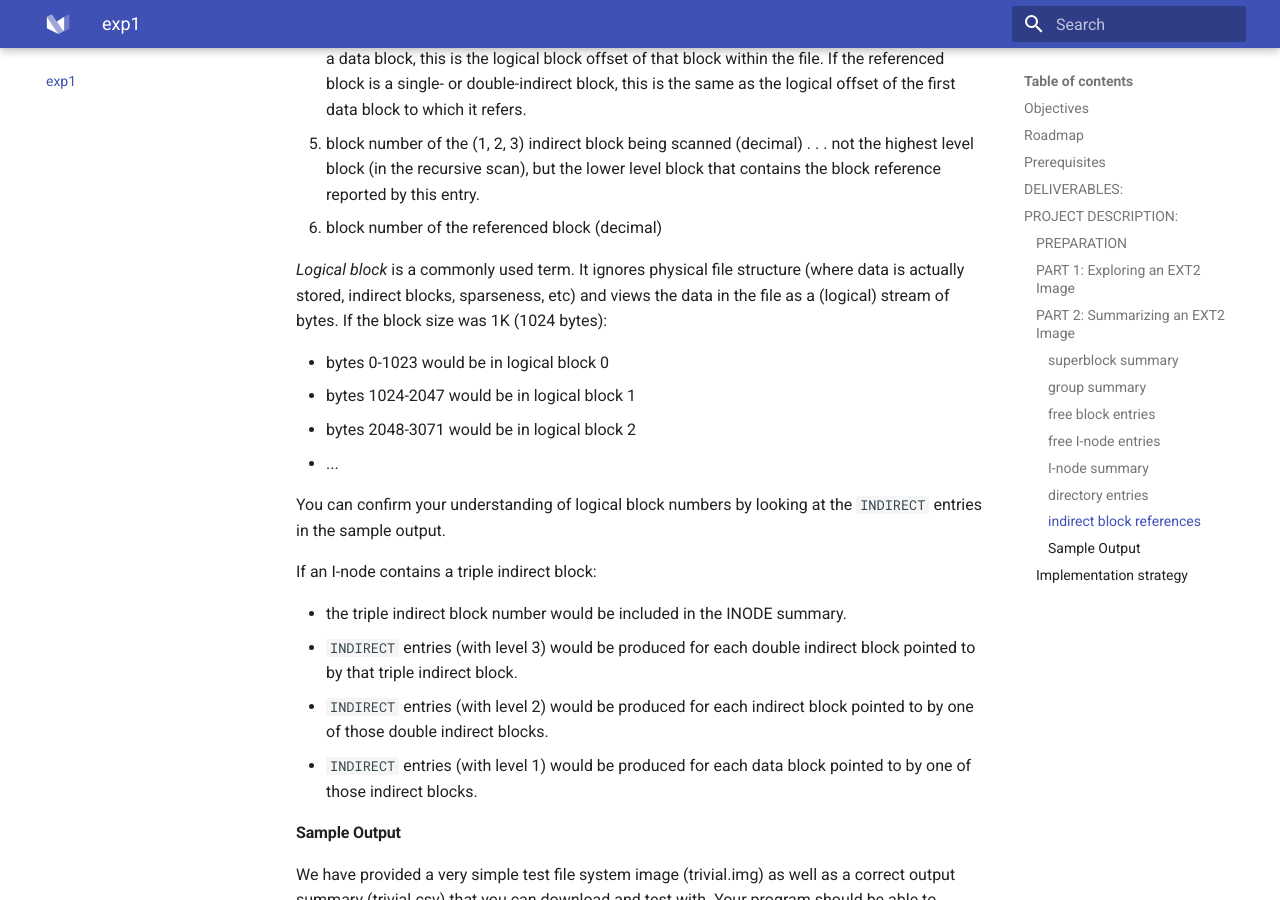
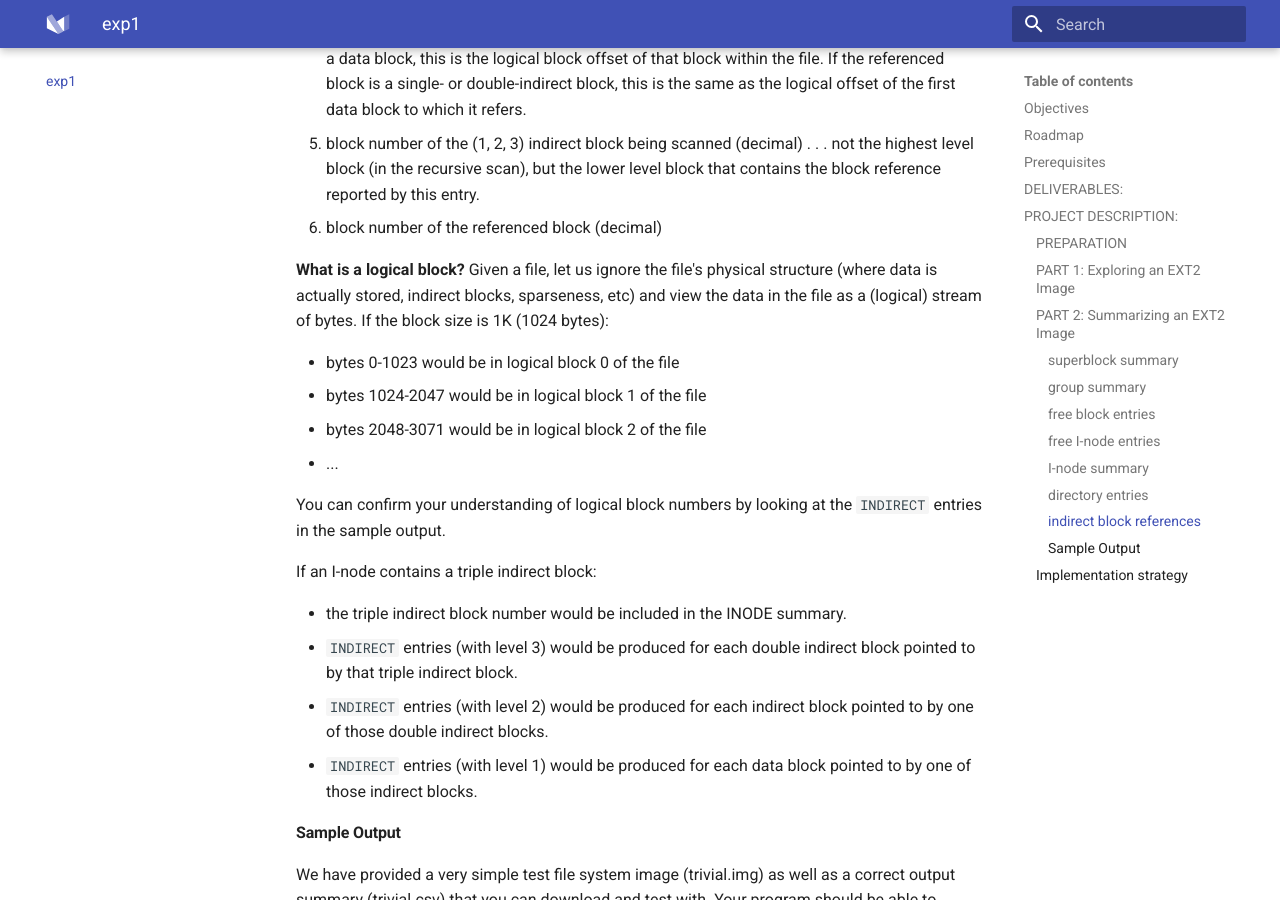
Before and after one commit to fxlin/p4-fs, an MkDocs documentation site: the page built from docs/interpretation.md, in a window 1280 px wide and 900 px high, scrolled down 7036 px. Built offline with MkDocs 1.6.1 and Material for MkDocs 9.7.7, drawn with Linux system fonts in a browser that asks for light colours.

Commit message:
Update interpretation.md

```diff
--- a/docs/interpretation.md
+++ b/docs/interpretation.md
@@ -215,11 +215,11 @@ The I-node summary contains a list of all 12 blocks, and the primary single, dou
 5. block number of the (1, 2, 3) indirect block being scanned (decimal) . . . not the highest level block (in the recursive scan), but the lower level block that contains the block reference reported by this entry.
 6. block number of the referenced block (decimal)
 
-*Logical block* is a commonly used term. It ignores physical file structure (where data is actually stored, indirect blocks, sparseness, etc) and views the data in the file as a (logical) stream of bytes. If the block size was 1K (1024 bytes):
+**What is a logical block?** Given a file, let us ignore the file's physical structure (where data is actually stored, indirect blocks, sparseness, etc) and view the data in the file as a (logical) stream of bytes. If the block size is 1K (1024 bytes):
 
-- bytes 0-1023 would be in logical block 0
-- bytes 1024-2047 would be in logical block 1
-- bytes 2048-3071 would be in logical block 2
+- bytes 0-1023 would be in logical block 0 of the file
+- bytes 1024-2047 would be in logical block 1 of the file
+- bytes 2048-3071 would be in logical block 2 of the file
 - ...
 
 You can confirm your understanding of logical block numbers by looking at the `INDIRECT` entries in the sample output.
```
